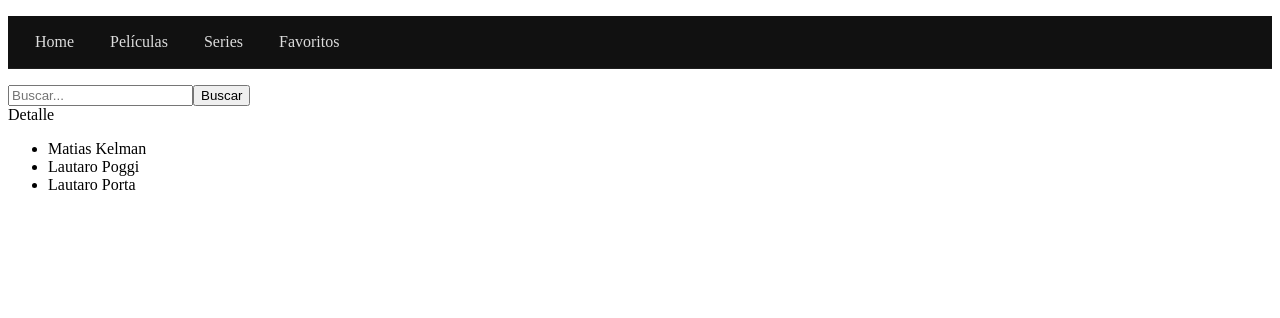
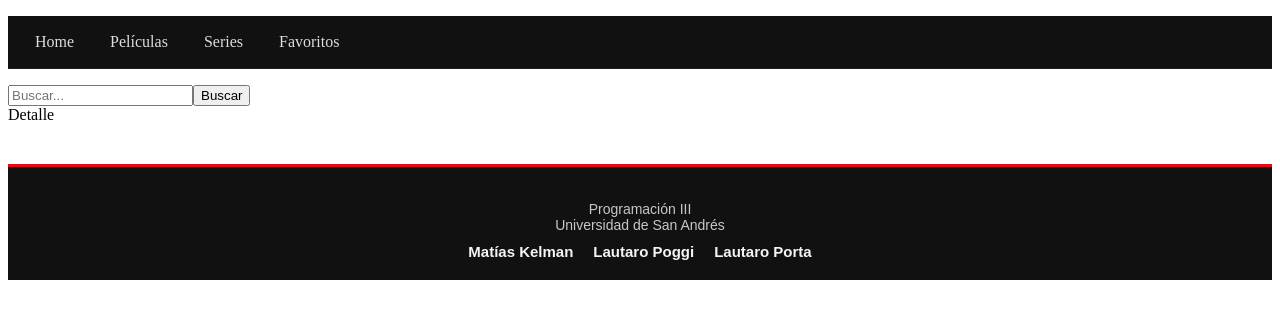
Before and after one commit to matiaskelman/PI_Prog3_Grupo10, a React (Create React App) app in the folder myapp/: page /Detalle in a window 1280 px wide. Shown: the top 318 px of the page. Built offline with nearby package versions, Linux system fonts and the light colour scheme.

Commit message:
solucionando problemas

```diff
--- /dev/null
+++ b/myapp/src/Components/Footer/Footer.css
@@ -0,0 +1,34 @@
+.footer {
+  background-color: #111;
+  color: #f5f5f5;
+  text-align: center;
+  padding: 20px;
+  margin-top: 40px;
+  border-top: 3px solid #e50914;
+  font-family: "Arial", sans-serif;
+}
+
+.footer-content {
+  max-width: 800px;
+  margin: 0 auto;
+}
+
+.footer-text {
+  font-size: 14px;
+  margin-bottom: 10px;
+  opacity: 0.8;
+}
+
+.footer-list {
+  list-style: none;
+  padding: 0;
+  margin: 0;
+  display: flex;
+  justify-content: center;
+  gap: 20px;
+}
+
+.footer-list li {
+  font-weight: bold;
+  font-size: 15px;
+}
--- a/myapp/src/Components/Footer/Footer.js
+++ b/myapp/src/Components/Footer/Footer.js
@@ -1,17 +1,26 @@
-import React from "react";
-import { Component } from "react";
+import React, { Component } from "react";
+import "./Footer.css"; // Importamos el CSS
 
 class Footer extends Component {
   render() {
     return (
-        <div>
-            <ul>
-                <li>Matias Kelman</li>
-                <li>Lautaro Poggi</li>
-                <li>Lautaro Porta</li>
-            </ul>
+      <footer className="footer">
+        <div className="footer-content">
+          <p className="footer-text">
+             Programación III
+            <br />
+            Universidad de San Andrés
+          </p>
+
+          <ul className="footer-list">
+            <li>Matías Kelman</li>
+            <li>Lautaro Poggi</li>
+            <li>Lautaro Porta</li>
+          </ul>
         </div>
-    )
+      </footer>
+    );
   }
 }
+
 export default Footer;
--- a/myapp/src/Components/Index/index.js
+++ b/myapp/src/Components/Index/index.js
@@ -8,6 +8,7 @@ class Index extends Component {
         super(props)
         this.state = {
             data: []
+
         }
     }
 
--- a/myapp/src/Components/Movie/movie.js
+++ b/myapp/src/Components/Movie/movie.js
@@ -16,7 +16,7 @@ export class Movie extends Component {
                 <h3>Descripción</h3>
                 <p className="description">{this.props.data.overview}</p>
                 <p className="mt-0 mb-0" id="release-date"><strong>Fecha de estreno:</strong> {this.props.data.release_date}</p>
-                <p className="mt-0 mb-0 length"><strong>Duración:</strong> this.props.data.duration</p>
+                <p className="mt-0 mb-0 length"><strong>Duración:</strong> {this.props.data.duration}</p>
                 <p className="mt-0" id="votes"><strong>Puntuación:</strong> {this.props.data.vote_average}</p>
             </section>
         </section>
--- a/myapp/src/Components/Movies/movies.js
+++ b/myapp/src/Components/Movies/movies.js
@@ -9,7 +9,7 @@ export class Movies extends Component {
      <section className="row cards" id="movies">
         {
 this.props.data ?
-            this.props.data.map((movie) => <Movie data ={movie}/>)
+            this.props.data.map((movie) => <Movie key={movie.id} data={movie} />)
 :            <p>NO API CALL</p>
         }
         </section>
--- a/myapp/src/screens/Peliculas/Peliculas.js
+++ b/myapp/src/screens/Peliculas/Peliculas.js
@@ -5,7 +5,7 @@ function Peliculas() {
 
       <div>
 
-       Peliculas
+
       </div>
   );
 }
```
